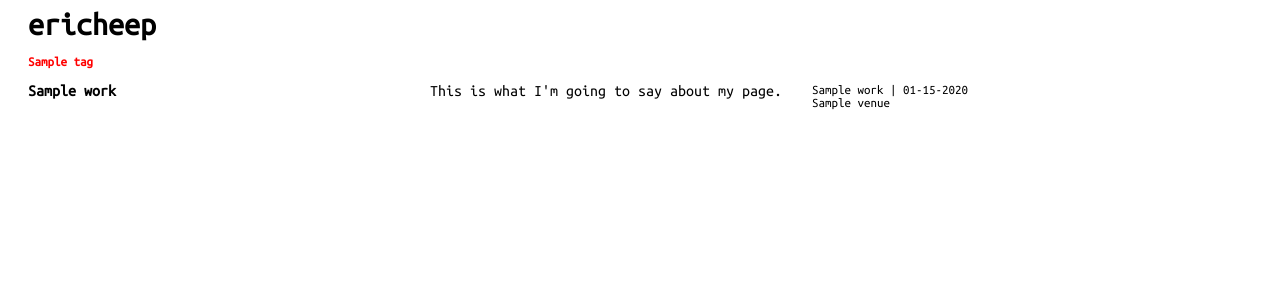
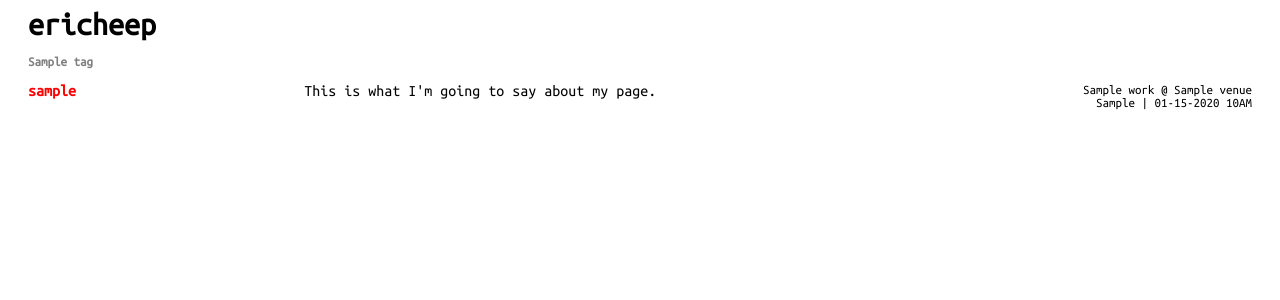
Before and after one commit to ericheep/miscellany, a Django app: a page that uses templates/base.html in a window 1280 px wide. Shown: the top 300 px of the page. Run offline with Django 3.2, Linux system fonts and the light colour scheme; tables that the repository leaves empty hold one stand-in row (values such as "Sample post").

Commit message:
work changes

```diff
--- a/portfolio/models.py
+++ b/portfolio/models.py
@@ -4,6 +4,11 @@ from django.template.defaultfilters import slugify, truncatechars
 
 class Tag(models.Model):
     title = models.CharField(max_length=200, unique=True)
+    slug = models.SlugField(null=True, blank=True, editable=True)
+
+    def save(self, *args, **kwargs):
+        self.slug = slugify(self.title)
+        super(Tag, self).save(*args, **kwargs)
 
     def __str__(self):
         return self.title
@@ -46,7 +51,7 @@ class Performance(models.Model):
     work = models.ForeignKey(Work)
     venue = models.ForeignKey(Venue)
     event = models.CharField(max_length=200)
-    date = models.DateField()
+    date = models.DateTimeField()
 
     def add(self):
         self.save()
--- a/portfolio/static/css/style.css
+++ b/portfolio/static/css/style.css
@@ -1,5 +1,4 @@
 a {
-    color: #FF0000;
     text-decoration: none;
 }
 
@@ -9,6 +8,26 @@ div {
 
 h1 {
     margin: 0px 20px;
+}
+
+.black {
+    color: #000000;
+}
+
+.red {
+    color: #FF0000;
+}
+
+.gray {
+    color: #808080;
+}
+
+.light-gray {
+    color: #E3E7EA;
+}
+
+.work-link {
+    padding-bottom: 5px;
 }
 
 #flex-tags {
@@ -32,34 +51,26 @@ h1 {
 #flex-body {
     display: flex;
     flex-direction: row;
-    align-items: flex-start;
+    flex-wrap: nowrap;
     justify-content: space-between;
     margin: 0px 20px;
 }
 
 #flex-works {
+    color: #FF0000;
     flex: 1 0 auto;
     order: 0;
     font-weight: bold;
     margin-right: 30px;
 }
 
-#work {
-    padding-bottom: 5px;
+#flex-content {
+    flex: 1 1 auto;
+    order: 1;
+    text-align: left;
 }
 
-#flex-content{
-    flex: 0 1 auto;
-    order: 1;
-}
-
-span {
-    content:"";
-    flex: 1 1 auto;
-    border-top: 1px solid #000;
-}
-
-#content-title{
+#content-title {
     font-size: large;
     font-weight: bold;
 }
@@ -69,11 +80,12 @@ span {
     order: 2;
     font-size: small;
     margin-left: 30px;
+    text-align: right;
 }
 
-#performance-date {
+#performance-title {
 }
 
-#performance-venue{
-    padding-bottom: 5px;
+#performance-event{
+    padding-bottom: 10px;
 }
--- a/portfolio/templates/portfolio/filtered.html
+++ b/portfolio/templates/portfolio/filtered.html
@@ -1,19 +1,7 @@
 {% extends 'base.html' %}
 
-{% block title %} {{ tag }} | ericheep {% endblock %}
+{% block title %}  ericheep | {{ tag.slug }} {% endblock %}
 
 {% block header %} ericheep {% endblock %}
 
-{% block filtered %}
-    {% for filtered_work in filtered_works %}
-        <div> {{ filtered_work }} </div>
-    {% endfor %}
-{% endblock %}
-
-{% block excluded %}
-    {% for excluded_work in excluded_works %}
-        <div> {{ excluded_work }} </div>
-    {% endfor %}
-{% endblock %}
-
 {% block content %} This is what I'm going to say about my page. {% endblock %}
--- a/portfolio/templates/portfolio/index.html
+++ b/portfolio/templates/portfolio/index.html
@@ -2,6 +2,6 @@
 
 {% block title %} ericheep {% endblock %}
 
-{% block header %} ericheep | about {% endblock %}
+{% block header %} ericheep {% endblock %}
 
 {% block content %} This is what I'm going to say about my page. {% endblock %}
--- a/portfolio/templates/portfolio/work.html
+++ b/portfolio/templates/portfolio/work.html
@@ -1,8 +1,8 @@
 {% extends 'base.html' %}
 
-{% block title %} {{ slug }} | ericheep {% endblock %}
+{% block title %}ericheep | {{ slug }} {% endblock %}
 
-{% block header %} ericheep {% endblock %}
+{% block header %}ericheep{% endblock %}
 
 {% block content_title %} {{ title }} | {{ date|date:"Y" }} {% endblock %}
 
--- a/portfolio/templatetags/work_tags.py
+++ b/portfolio/templatetags/work_tags.py
@@ -5,12 +5,12 @@ register = template.Library()
 
 
 @register.simple_tag
-def get_filtered_works(tag):
-    works = Work.objects.order_by('-created_date')
-    return works.filter(tags__title=tag)
+def get_filtered_works(tag_slug):
+    works = Work.objects.all().order_by("-created_date")
+    return works.filter(tags__slug=tag_slug)
 
 
 @register.simple_tag
-def get_remaining_works(tag):
-    works = Work.objects.order_by('-created_date')
-    return works.exclude(tags__title=tag)
+def get_excluded_works(tag_slug):
+    works = Work.objects.all().order_by("-created_date")
+    return works.exclude(tags__slug=tag_slug)
--- a/portfolio/urls.py
+++ b/portfolio/urls.py
@@ -3,6 +3,7 @@ from . import views
 
 urlpatterns = [
     url(r'^$', views.index, name='index'),
-    url(r'^(?P<tag>[-\w]+)/$', views.filtered, name='filtered'),
-    url(r'^(?P<slug>[-\w]+)/$', views.work, name='work'),
+    url(r'^(?P<tag_slug>[-\w]+)/$', views.filtered, name='filtered'),
+    url(r'^all/(?P<work_slug>[-\w]+)/$', views.works, name='work'),
+    url(r'^(?P<tag_slug>[-\w]+)/(?P<work_slug>[-\w]+)/$', views.filtered_works, name='work'),
 ]
--- a/portfolio/views.py
+++ b/portfolio/views.py
@@ -1,28 +1,28 @@
 from django.shortcuts import render, get_object_or_404
-from .models import Work
+from .models import Work, Tag
 
 
 def index(request):
-    return render(request, 'portfolio/index.html')
+    context = {
+        'tag_slug': "all",
+    }
+
+    return render(request, 'portfolio/index.html', context)
 
 
-def filtered(request, tag):
-    works = Work.objects.all()
-
-    filtered_works = works.filter(tags__title=tag)
-    excluded_works = works.exclude(tags__title=tag)
+def filtered(request, tag_slug):
+    tag = get_object_or_404(Tag, slug=tag_slug)
 
     context = {
-        'filtered_works': filtered_works,
-        'excluded_works': excluded_works,
         'tag': tag,
+        'tag_slug': tag_slug,
     }
 
     return render(request, 'portfolio/filtered.html', context)
 
 
-def work(request, slug):
-    work = get_object_or_404(Work, slug=slug)
+def works(request, work_slug):
+    work = get_object_or_404(Work, slug=work_slug)
 
     context = {
         'work': work,
@@ -30,6 +30,26 @@ def work(request, slug):
         'title': work.title,
         'text': work.text,
         'date': work.created_date,
+
+        'tag_slug': "all",
     }
 
     return render(request, 'portfolio/work.html', context)
+
+
+def filtered_works(request, tag_slug, work_slug):
+    work = get_object_or_404(Work, slug=work_slug)
+    tag = get_object_or_404(Tag, slug=tag_slug)
+
+    context = {
+        'work': work,
+        'slug': work.slug,
+        'title': work.title,
+        'text': work.text,
+        'date': work.created_date,
+
+        'tag': tag,
+        'tag_slug': tag_slug,
+    }
+
+    return render(request, 'portfolio/work.html', context)
--- a/templates/base.html
+++ b/templates/base.html
@@ -1,5 +1,6 @@
 {% load performance_tags %}
 {% load tag_tags %}
+{% load work_tags %}
 
 <html lang="en">
 <head>
@@ -9,33 +10,41 @@
 </head>
 
 <body>
-    <div> <h1>{% block header %}{% endblock %}</h1> </div>
+    <div> <h1><a class="black" href="/">ericheep</a></h1> </div>
 
     <div id="flex-tags" >
         {% get_tags as tags %}
         {% for tag in tags %}
-        <div id="flex-tag"> <a href="/{{ tag }}/"> {{ tag }} </a> </div>
+            <div id="flex-tag">
+                <a class="gray" href="/{{ tag.slug }}/"> {{ tag }} </a>
+            </div>
         {% endfor %}
     </div>
 
     <div id="flex-body">
         <div id="flex-works">
-            {% block filtered %} {% endblock %}
-            {% block excluded %} {% endblock %}
-            <!-- <div id="work"> <a href="/{{work.slug}}/">{{work.slug}}</a> </div> -->
+            {% get_filtered_works tag_slug as filtered_works %}
+            {% for filtered_work in filtered_works %}
+                <div class="work-link"> <a class="red" href="/{{tag_slug}}/{{ filtered_work.slug }}/"> {{filtered_work.slug}} </a> </div>
+            {% endfor %}
+            {% get_excluded_works tag_slug as excluded_works %}
+            {% for excluded_work in excluded_works %}
+                <div class="work-link"> <a class="light-gray" href="/{{tag_slug}}/{{ excluded_work.slug }}/"> {{excluded_work.slug}} </a> </div>
+            {% endfor %}
         </div>
 
         <div id="flex-content">
-            <div id="content-title"> {% block content_title %}{% endblock %} </div>
+            <div id="content-title">
+                {% block content_title %}{% endblock %}
+            </div>
             {% block content %}{% endblock %}
         </div>
 
         <div id="flex-performances">
             {% get_performances as performances %}
             {% for performance in performances %}
-
-            <div id="performance-date"> {{performance.work}} | {{ performance.date|date:"m-d-Y" }} </div>
-            <div id="performance-venue"> {{ performance.venue }} </div>
+                <div id="performance-title"> {{performance.work}} @ {{ performance.venue }} </div>
+                <div id="performance-event"> {{performance.event}} | {{ performance.date|date:"m-d-Y gA"}} </div>
             {% endfor %}
         </div>
     </div>
```
Also changed, not shown: portfolio/admin.py (+7 -1 lines), portfolio/migrations/0022_tag_slug.py (added), portfolio/migrations/0023_auto_20170612_1832.py (added), portfolio/migrations/0024_auto_20170612_2056.py (added).
